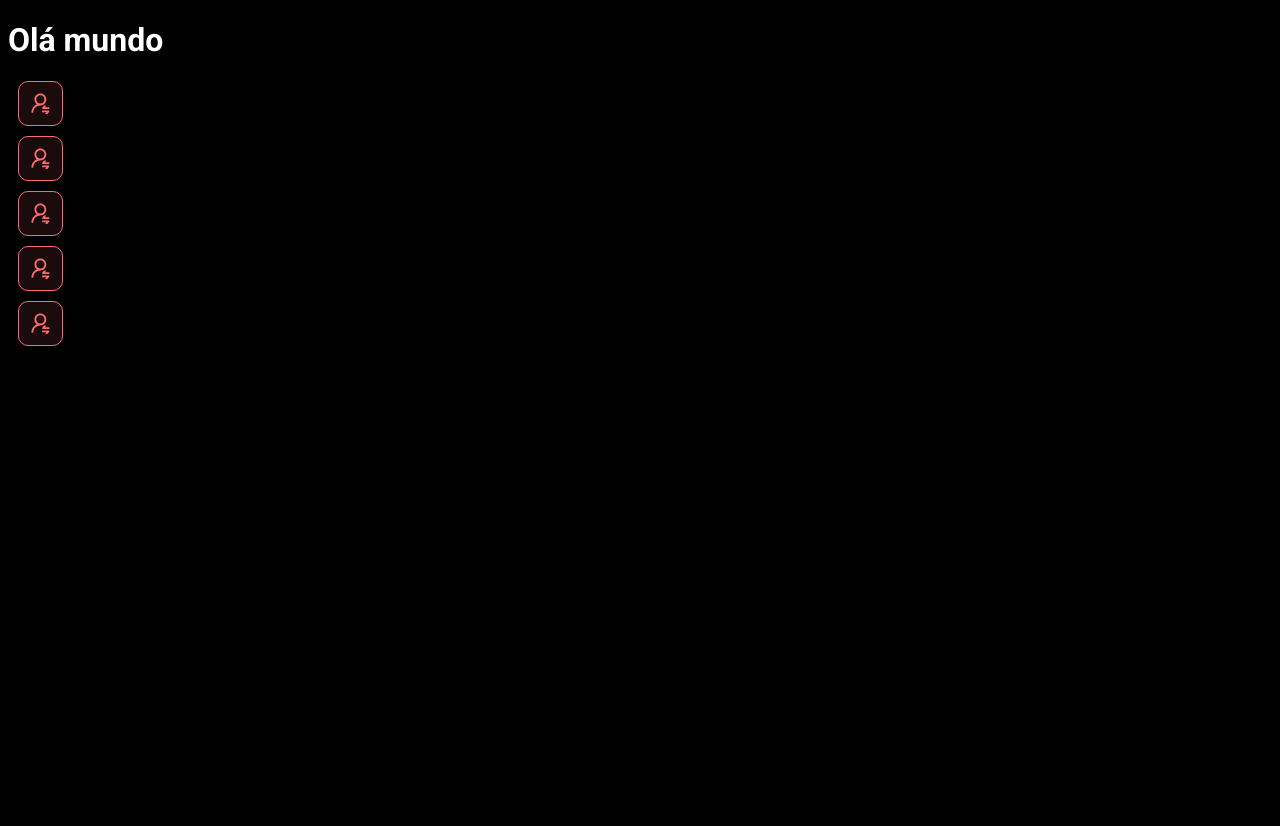
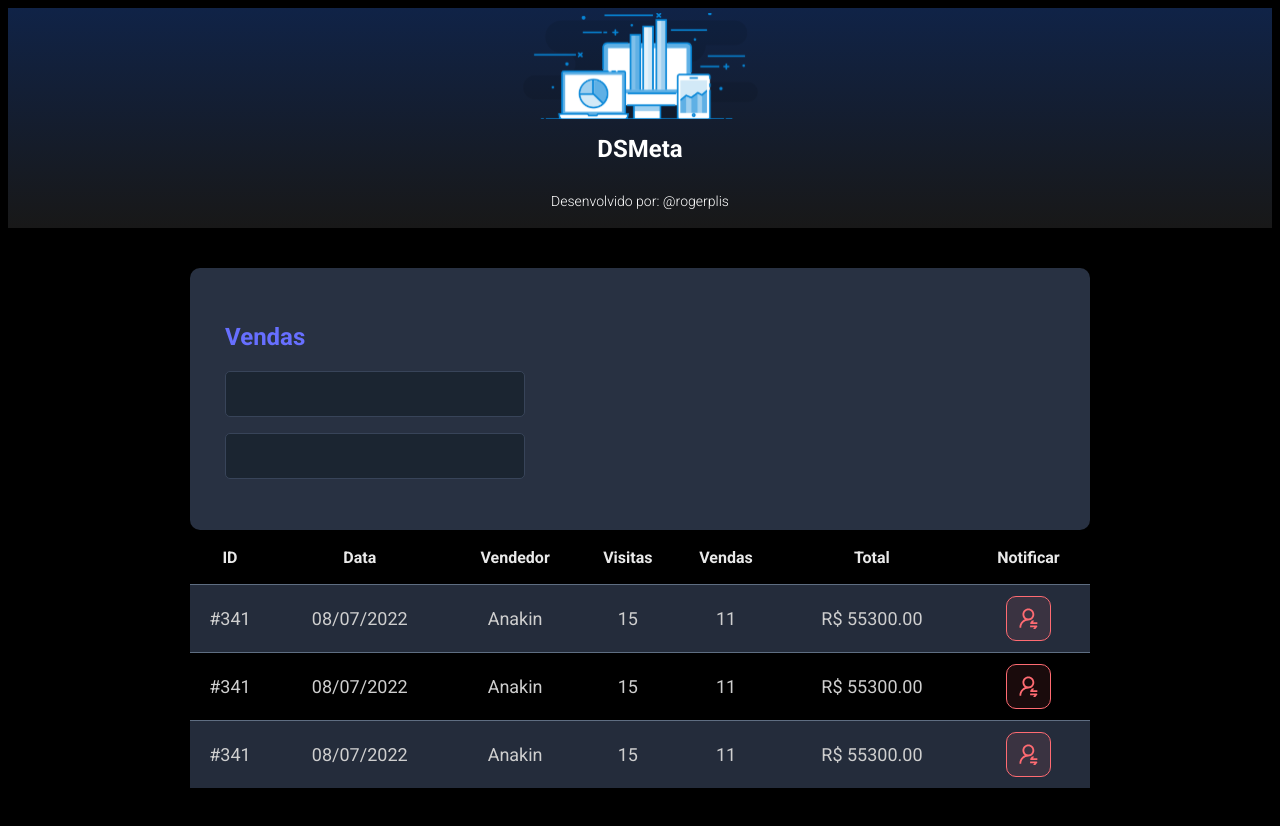
Before and after one commit to rogerplis/dsmeta, a React (Vite) app in the folder frontend/: page / in a window 1280 px wide. Shown: the top 826 px of the page. Before the commit the page ends 800 px from the top, so only its background shows below. Built offline with nearby package versions, Linux system fonts and the light colour scheme.

Commit message:
Other Components

```diff
--- a/frontend/src/App.tsx
+++ b/frontend/src/App.tsx
@@ -1,14 +1,13 @@
+import Container from "./components/Container";
+import Header from "./components/Header";
 import NotificationButton from "./components/NotificationButton";
+import SalesCard from "./components/SalesCard";
 
 function App() {
   return (
     <>
-    <h1>Olá mundo</h1>
-    <NotificationButton/>
-    <NotificationButton/>
-    <NotificationButton/>
-    <NotificationButton/>
-    <NotificationButton/>
+      <Header />
+      <Container />
     </>
   );
 }
--- /dev/null
+++ b/frontend/src/components/Container/index.tsx
@@ -0,0 +1,21 @@
+import SalesCard from "../SalesCard";
+import Table from "../Table";
+
+import "./styles.css";
+
+
+
+function Container() {
+  return (
+    <main>
+      <section id="sales">
+        <div className="dsmeta-container">
+          <SalesCard />
+          <Table/>
+        </div>
+      </section>
+    </main>
+  );
+}
+
+export default Container;
--- /dev/null
+++ b/frontend/src/components/Container/styles.css
@@ -0,0 +1,9 @@
+.dsmeta-container {
+    width: 100%;
+    max-width: 900px;
+    margin: 0 auto;
+  }
+
+  #sales {
+    padding: 40px 10px;
+  }
--- /dev/null
+++ b/frontend/src/components/Header/index.tsx
@@ -0,0 +1,20 @@
+import logo from "../../assets/img/header-logo.svg";
+
+import "./styles.css"
+
+function Header() {
+    return (
+        <header>
+        <div className="dsmeta-logo-container">
+            <img src={logo} alt="DSMeta" />
+            <h1>DSMeta</h1>
+            <p>
+              Desenvolvido por:
+              <a href="https://twitter.com/rogerplis"> @rogerplis</a>
+            </p>
+        </div>
+    </header>
+    )
+
+}
+export default Header
--- /dev/null
+++ b/frontend/src/components/Header/styles.css
@@ -0,0 +1,26 @@
+header {
+    background: linear-gradient(180deg, #102347 0%, #181818 100%);
+    height: 220px;
+    display: flex;
+    align-items: center;
+    justify-content: center;
+  }
+  .dsmeta-logo-container {
+    display: flex;
+    flex-direction: column;
+    align-items: center;
+  }
+
+  .dsmeta-logo-container img {
+    width: 235px;
+  }
+
+  .dsmeta-logo-container h1 {
+    margin-top: 15px;
+    font-size: 24px;
+  }
+
+  .dsmeta-logo-container p {
+    font-size: 14px;
+    font-weight: 300;
+  }
--- /dev/null
+++ b/frontend/src/components/SalesCard/index.tsx
@@ -0,0 +1,18 @@
+import "./styles.css"
+
+function SalesCard() {
+    return (
+        <div className="dsmeta-card">
+            <h2 className="dsmeta-sales-title">Vendas</h2>
+            <div>
+              <div className="dsmeta-form-control-container">
+                <input className="dsmeta-form-control" type="text"/>
+              </div>
+              <div className="dsmeta-form-control-container">
+                <input className="dsmeta-form-control" type="text"/>
+              </div>
+            </div>
+            </div>
+    )
+}
+export default SalesCard
--- /dev/null
+++ b/frontend/src/components/SalesCard/styles.css
@@ -0,0 +1,24 @@
+.dsmeta-card {
+    background-color: #283142;
+    border-radius: 10px;
+    padding: 30px 10px;
+  }
+  .dsmeta-sales-title {
+    color: #676fff;
+    font-size: 24px;
+    margin-bottom: 20px;
+  }
+  .dsmeta-form-control-container {
+    margin-bottom: 16px;
+    max-width: 300px;
+  }
+  .dsmeta-form-control {
+    width: 100%;
+    height: 46px;
+    background-color: #1b2531;
+    border: 1px solid #384459;
+    border-radius: 5px;
+    color: #9aaabe;
+    padding: 0 20px;
+    font-size: 18px;
+  }
--- /dev/null
+++ b/frontend/src/components/Table/index.tsx
@@ -0,0 +1,64 @@
+import NotificationButton from "../NotificationButton";
+import "./styles.css";
+
+function Table() {
+  return (
+    <div>
+      <table className="dsmeta-sales-table">
+        <thead>
+          <tr>
+            <th className="show992">ID</th>
+            <th className="show576">Data</th>
+            <th>Vendedor</th>
+            <th className="show992">Visitas</th>
+            <th className="show992">Vendas</th>
+            <th>Total</th>
+            <th>Notificar</th>
+          </tr>
+        </thead>
+        <tbody>
+          <tr>
+            <td className="show992">#341</td>
+            <td className="show576">08/07/2022</td>
+            <td>Anakin</td>
+            <td className="show992">15</td>
+            <td className="show992">11</td>
+            <td>R$ 55300.00</td>
+            <td>
+              <div className="dsmeta-red-btn-container">
+                <NotificationButton />
+              </div>
+            </td>
+          </tr>
+          <tr>
+            <td className="show992">#341</td>
+            <td className="show576">08/07/2022</td>
+            <td>Anakin</td>
+            <td className="show992">15</td>
+            <td className="show992">11</td>
+            <td>R$ 55300.00</td>
+            <td>
+              <div className="dsmeta-red-btn-container">
+                <NotificationButton />
+              </div>
+            </td>
+          </tr>
+          <tr>
+            <td className="show992">#341</td>
+            <td className="show576">08/07/2022</td>
+            <td>Anakin</td>
+            <td className="show992">15</td>
+            <td className="show992">11</td>
+            <td>R$ 55300.00</td>
+            <td>
+              <div className="dsmeta-red-btn-container">
+                <NotificationButton />
+              </div>
+            </td>
+          </tr>
+        </tbody>
+      </table>
+    </div>
+  );
+}
+export default Table;
--- /dev/null
+++ b/frontend/src/components/Table/styles.css
@@ -0,0 +1,44 @@
+.dsmeta-sales-table {
+  width: 100%;
+  border-spacing: 0;
+  border-collapse: collapse;
+}
+
+.dsmeta-sales-table thead {
+  height: 55px;
+  font-size: 16px;
+  color: #e9e9e9;
+  font-weight: 700;
+}
+
+.dsmeta-sales-table tbody {
+  font-size: 14px;
+  font-weight: 400;
+  color: #cfcfcf;
+  text-align: center;
+}
+
+.dsmeta-sales-table tbody tr {
+  height: 74px;
+  border-top: 1px solid #5f6e82;
+}
+
+.dsmeta-sales-table tbody tr:hover > td {
+  background-color: #384459;
+}
+
+.dsmeta-sales-table tbody tr:nth-child(odd) {
+  background-color: #242c3b;
+}
+
+.dsmeta-red-btn-container {
+  display: flex;
+  justify-content: center;
+}
+.show576 {
+  display: none;
+}
+
+.show992 {
+  display: none;
+}
--- a/frontend/src/index.css
+++ b/frontend/src/index.css
@@ -11,7 +11,6 @@ body,
 html {
   background-color: #000;
   color: #fff;
-
 }
 
 a,
@@ -27,109 +26,6 @@ header {
   display: flex;
   align-items: center;
   justify-content: center;
-}
-
-.dsmeta-logo-container {
-  display: flex;
-  flex-direction: column;
-  align-items: center;
-}
-
-.dsmeta-logo-container img {
-  width: 235px;
-}
-
-.dsmeta-logo-container h1 {
-  margin-top: 15px;
-  font-size: 24px;
-}
-
-.dsmeta-logo-container p {
-  font-size: 14px;
-  font-weight: 300;
-}
-
-.dsmeta-card {
-  background-color: #283142;
-  border-radius: 10px;
-  padding: 30px 10px;
-}
-
-.dsmeta-container {
-  width: 100%;
-  max-width: 900px;
-  margin: 0 auto;
-}
-
-#sales {
-  padding: 40px 10px;
-}
-
-.dsmeta-sales-title {
-  color: #676fff;
-  font-size: 24px;
-  margin-bottom: 20px;
-}
-
-.dsmeta-form-control-container {
-  margin-bottom: 16px;
-  max-width: 300px;
-}
-
-.dsmeta-form-control {
-  width: 100%;
-  height: 46px;
-  background-color: #1b2531;
-  border: 1px solid #384459;
-  border-radius: 5px;
-  color: #9aaabe;
-  padding: 0 20px;
-  font-size: 18px;
-}
-
-.dsmeta-sales-table {
-  width: 100%;
-  border-spacing: 0;
-  border-collapse: collapse;
-}
-
-.dsmeta-sales-table thead {
-  height: 55px;
-  font-size: 16px;
-  color: #e9e9e9;
-  font-weight: 700;
-}
-
-.dsmeta-sales-table tbody {
-  font-size: 14px;
-  font-weight: 400;
-  color: #cfcfcf;
-  text-align: center;
-}
-
-.dsmeta-sales-table tbody tr {
-  height: 74px;
-  border-top: 1px solid #5f6e82;
-}
-
-.dsmeta-sales-table tbody tr:hover > td {
-  background-color: #384459;
-}
-
-.dsmeta-sales-table tbody tr:nth-child(odd) {
-  background-color: #242c3b;
-}
-
-.dsmeta-red-btn-container {
-    display: flex;
-    justify-content: center;
-}
-.show576 {
-    display: none;
-}
-
-.show992 {
-    display: none;
 }
 
 @media (min-width: 576px) {
```
Also changed, not shown: frontend/src/assets/img/header-logo.svg (added). Lines whose indentation alone changed are shown as unchanged.
